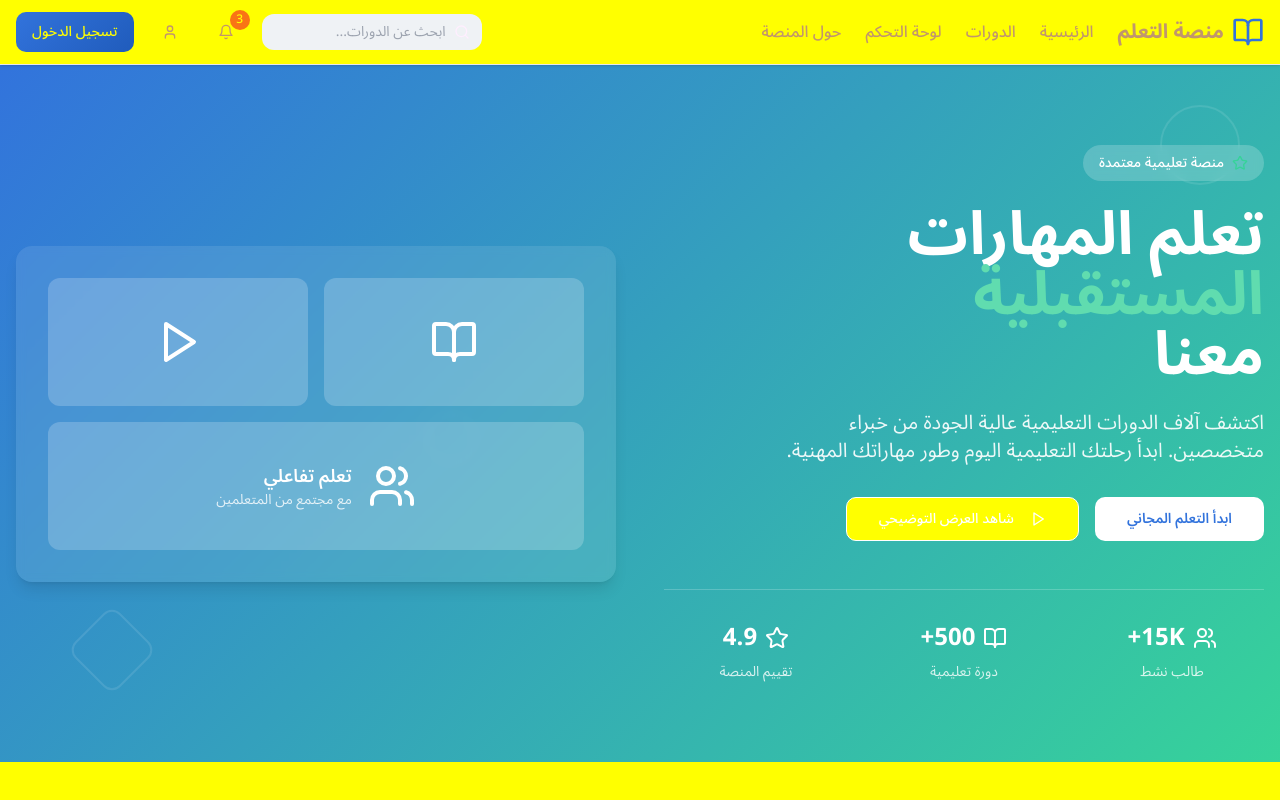
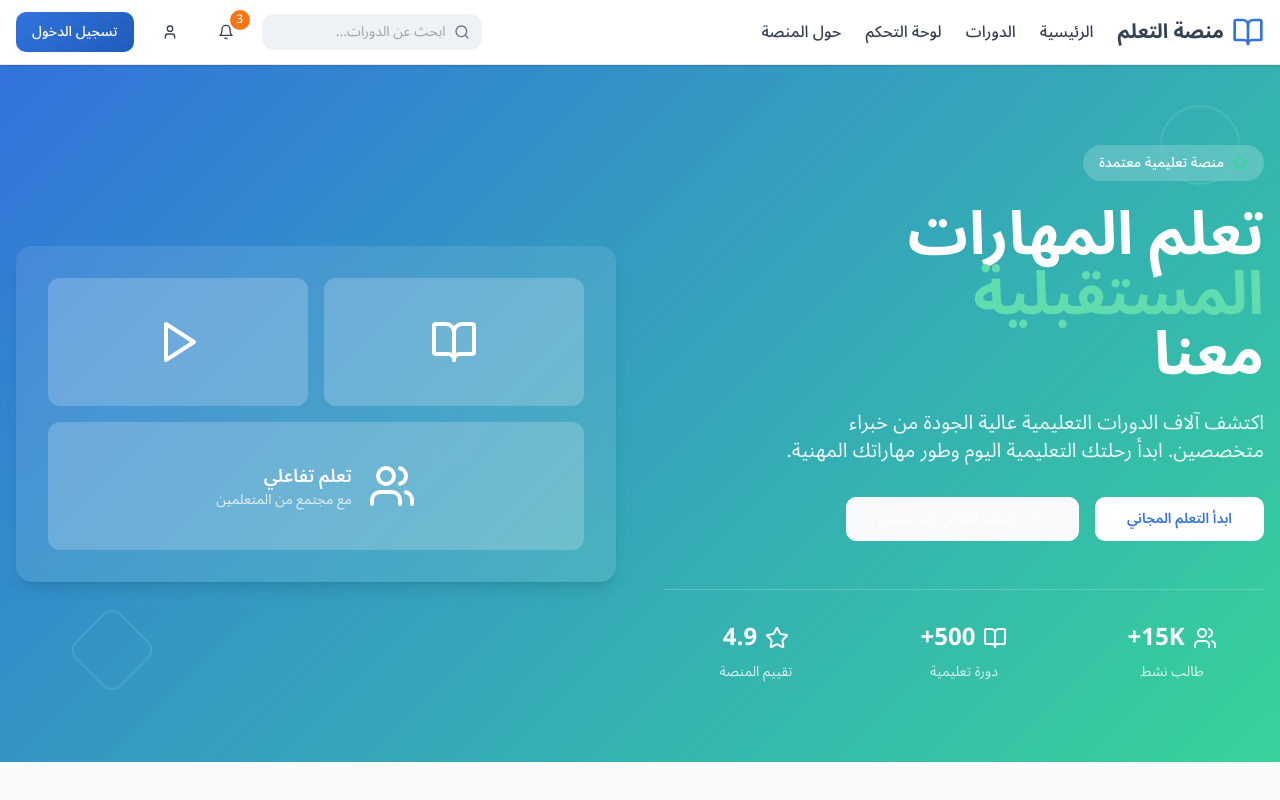
Before and after one commit to omar-el-sayed/qum-fanzer, a React (Vite) app: page / in a window 1280 px wide. Shown: the top 800 px of the page. Built offline with nearby package versions, Linux system fonts and the light colour scheme.

Commit message:
Change yellow color
Update all yellow colors to green.

```diff
--- a/src/index.css
+++ b/src/index.css
@@ -9,43 +9,43 @@ All colors MUST be HSL.
 @layer base {
   :root {
     /* Main backgrounds and surfaces */
-    --background: 247 248 250;
-    --foreground: 30 41 59;
+    --background: 210 20% 98%;
+    --foreground: 215 25% 27%;
 
-    --card: 255 255 255;
-    --card-foreground: 30 41 59;
+    --card: 0 0% 100%;
+    --card-foreground: 215 25% 27%;
 
-    --popover: 255 255 255;
-    --popover-foreground: 30 41 59;
+    --popover: 0 0% 100%;
+    --popover-foreground: 215 25% 27%;
 
     /* Educational primary - Deep blue */
     --primary: 217 71% 53%;
-    --primary-foreground: 255 255 255;
+    --primary-foreground: 0 0% 100%;
     --primary-light: 217 71% 63%;
     --primary-dark: 217 71% 43%;
 
     /* Secondary - Light blue-gray */
     --secondary: 215 25% 95%;
-    --secondary-foreground: 30 41 59;
+    --secondary-foreground: 215 25% 27%;
 
     /* Success - Educational green */
     --success: 158 64% 52%;
-    --success-foreground: 255 255 255;
+    --success-foreground: 0 0% 100%;
     --success-light: 158 64% 62%;
 
     /* Warning - Warm orange */
     --warning: 25 95% 53%;
-    --warning-foreground: 255 255 255;
+    --warning-foreground: 0 0% 100%;
 
     /* Muted tones */
     --muted: 215 25% 95%;
-    --muted-foreground: 100 116 139;
+    --muted-foreground: 215 16% 47%;
 
     --accent: 217 71% 53%;
-    --accent-foreground: 255 255 255;
+    --accent-foreground: 0 0% 100%;
 
     --destructive: 0 84% 60%;
-    --destructive-foreground: 255 255 255;
+    --destructive-foreground: 0 0% 100%;
 
     --border: 220 13% 91%;
     --input: 220 13% 91%;
@@ -55,7 +55,7 @@ All colors MUST be HSL.
     --gradient-primary: linear-gradient(135deg, hsl(217 71% 53%), hsl(217 71% 43%));
     --gradient-success: linear-gradient(135deg, hsl(158 64% 52%), hsl(158 64% 42%));
     --gradient-hero: linear-gradient(135deg, hsl(217 71% 53%) 0%, hsl(158 64% 52%) 100%);
-    --gradient-card: linear-gradient(180deg, hsl(255 255 255) 0%, hsl(247 248 250) 100%);
+    --gradient-card: linear-gradient(180deg, hsl(0 0% 100%) 0%, hsl(210 20% 98%) 100%);
 
     /* Shadows */
     --shadow-soft: 0 1px 3px 0 hsl(0 0% 0% / 0.1), 0 1px 2px -1px hsl(0 0% 0% / 0.1);
@@ -83,38 +83,38 @@ All colors MUST be HSL.
   }
 
   .dark {
-    --background: 15 23 42;
-    --foreground: 248 250 252;
+    --background: 222 84% 5%;
+    --foreground: 210 40% 98%;
 
-    --card: 30 41 59;
-    --card-foreground: 248 250 252;
+    --card: 222 84% 5%;
+    --card-foreground: 210 40% 98%;
 
-    --popover: 30 41 59;
-    --popover-foreground: 248 250 252;
+    --popover: 222 84% 5%;
+    --popover-foreground: 210 40% 98%;
 
     --primary: 217 71% 53%;
-    --primary-foreground: 255 255 255;
+    --primary-foreground: 0 0% 100%;
 
-    --secondary: 30 41 59;
-    --secondary-foreground: 248 250 252;
+    --secondary: 217 33% 18%;
+    --secondary-foreground: 210 40% 98%;
 
     --success: 158 64% 52%;
-    --success-foreground: 255 255 255;
+    --success-foreground: 0 0% 100%;
 
     --warning: 25 95% 53%;
-    --warning-foreground: 255 255 255;
+    --warning-foreground: 0 0% 100%;
 
-    --muted: 30 41 59;
-    --muted-foreground: 148 163 184;
+    --muted: 217 33% 18%;
+    --muted-foreground: 215 20% 65%;
 
     --accent: 217 71% 53%;
-    --accent-foreground: 255 255 255;
+    --accent-foreground: 0 0% 100%;
 
-    --destructive: 0 62% 30%;
-    --destructive-foreground: 248 250 252;
+    --destructive: 0 63% 31%;
+    --destructive-foreground: 210 40% 98%;
 
-    --border: 30 41 59;
-    --input: 30 41 59;
+    --border: 217 33% 18%;
+    --input: 217 33% 18%;
     --ring: 217 71% 53%;
     --sidebar-background: 240 5.9% 10%;
     --sidebar-foreground: 240 4.8% 95.9%;
```
